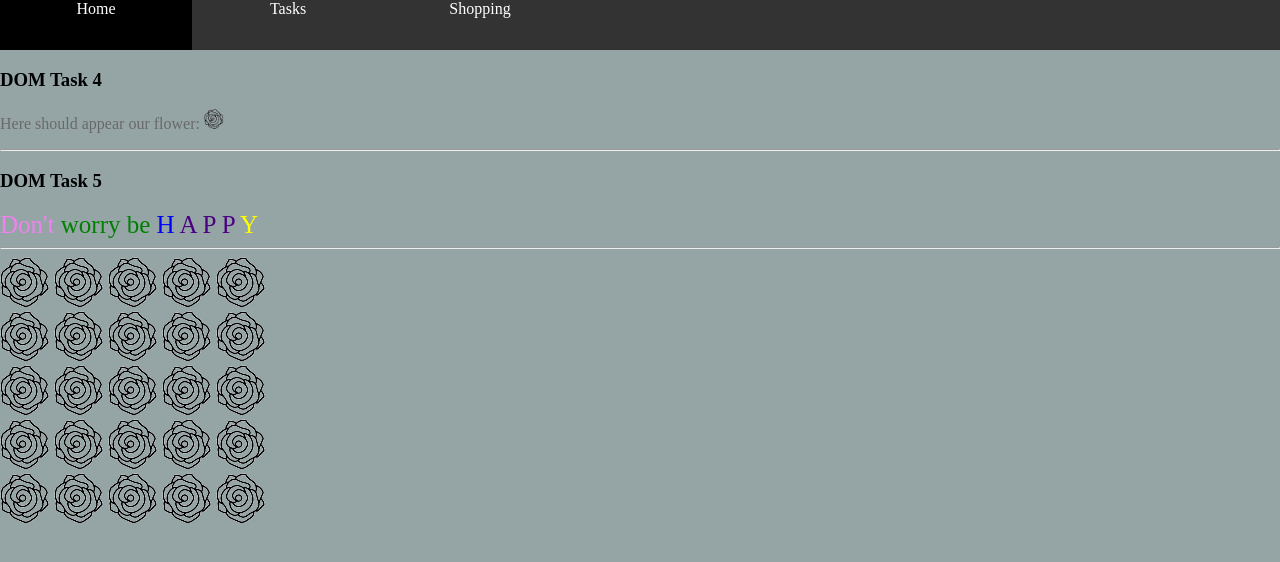
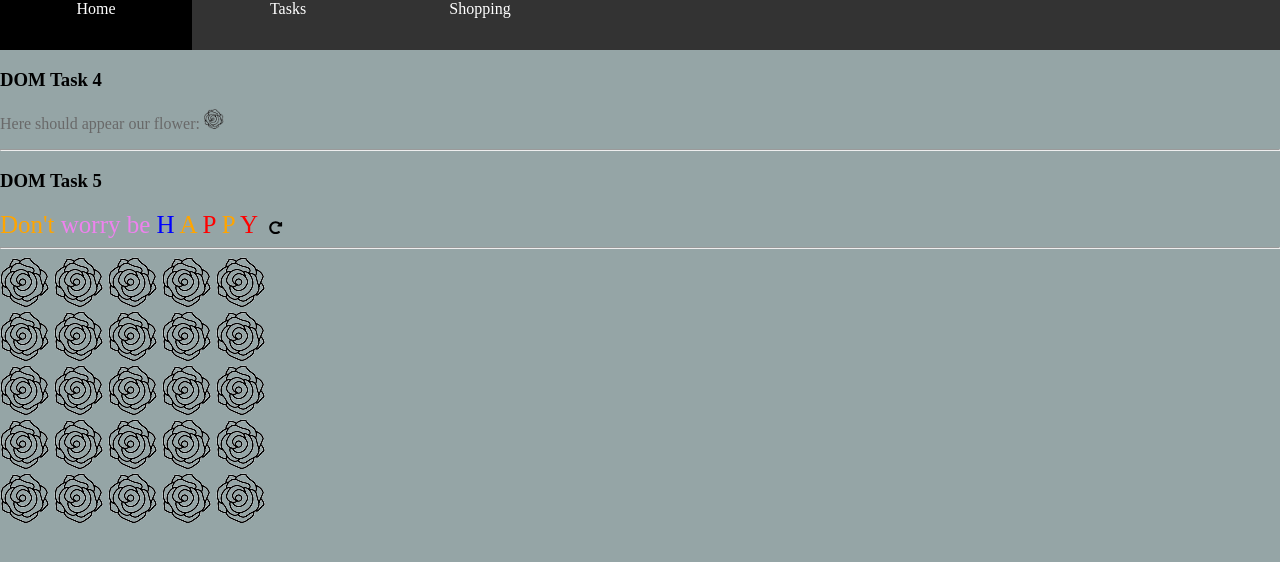
Before and after one commit to TheCaliban/TheCaliban.github.io, a plain HTML site: page tasks.html in a window 1280 px wide. Drawn offline with nearby package versions, Linux system fonts and the light colour scheme.

Commit message:
Adding refresh button

```diff
--- a/tasks.html
+++ b/tasks.html
@@ -48,6 +48,8 @@
                     <span>P</span>
                     <span>Y</span>
                 </span>
+
+                <span><button id="reloadButton" style="border: none; outline: none; cursor: pointer; background-color: transparent;"><i class="fas fa-redo-alt"></i></button></span>
             </div>
 
             <hr>
@@ -111,20 +113,36 @@
 
         $(document).ready(function() {
 
+            $("#reloadButton").click(function() {
+               colorText();
+                console.log('text colored');
+            });
+
+
+            createFlowerImage();
+            colorText();
+            changeImageOnHover();
+
+            function createFlowerImage ()
+            {
                 // DOM image generation + Jquery adding
 
                 let image = document.createElement("img");
+
                 image.setAttribute("src", "img/icons/flower1.png");
                 image.setAttribute("height", "20");
                 image.setAttribute("width", "20");
                 image.setAttribute("alt", "Flower 1");
+
                 $('#new_element').append(image);
+
                 console.log('element added');
-
+            }
 
             // Generation of random coloring for DON'T WORRY BE HAPPY
 
-
+            function colorText()
+            {
                 let colors = ["red", "orange", "yellow", "green", "blue", "indigo", "violet"];
                 let spans = document.querySelectorAll('span#rainbow span');// fill with proper code
 
@@ -140,6 +158,10 @@
                         $(this).css("color", colors[Math.floor(Math.random() * colors.length)]);
                     });
                 */
+            }
+
+            function changeImageOnHover()
+            {
 
                 // Jquery flower management
 
@@ -148,6 +170,7 @@
                 }, function() {
                    $(this).attr("src", "img/icons/flower1.png");
                 });
+            }
 
         });
 
```
Lines whose indentation alone changed are shown as unchanged.
